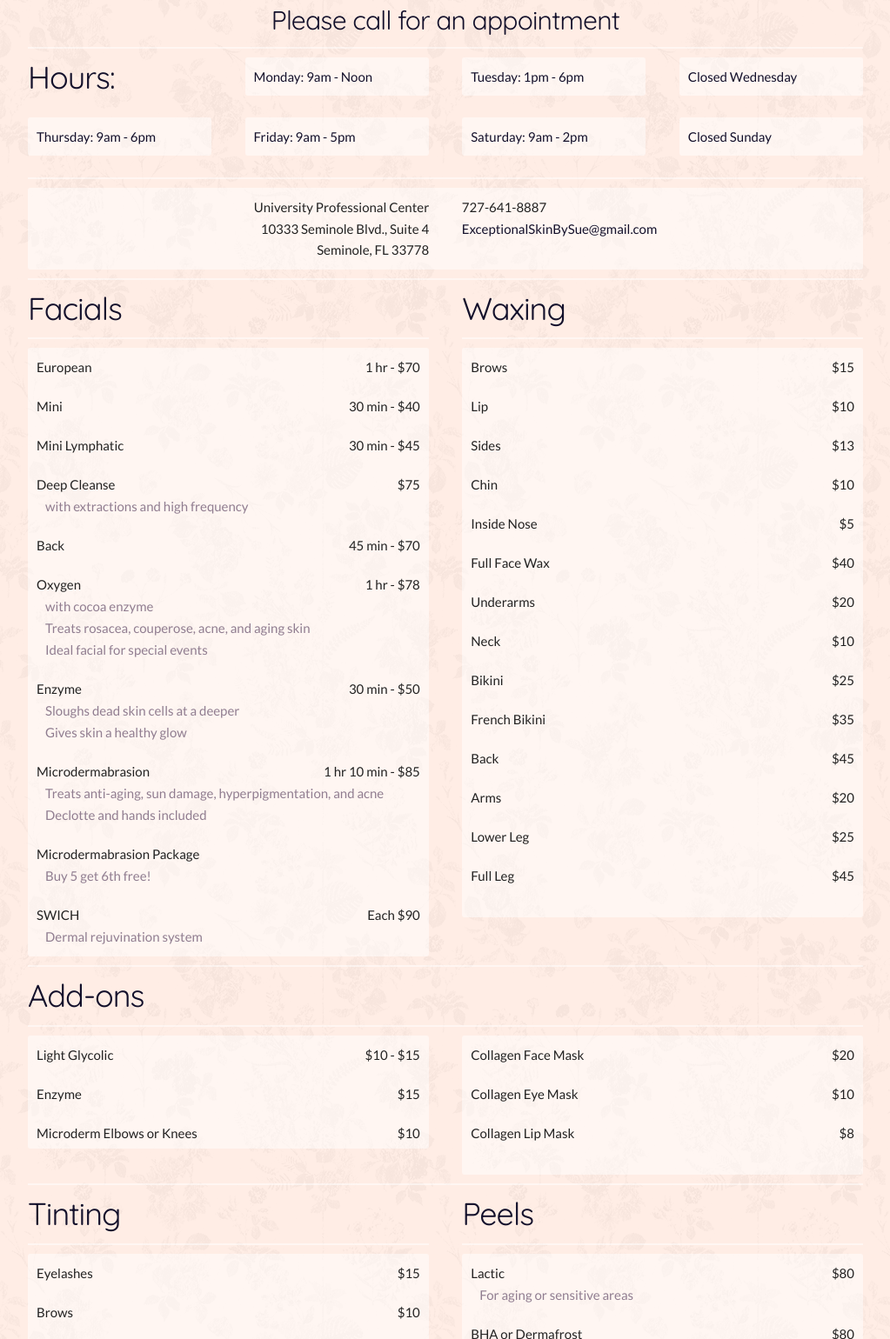
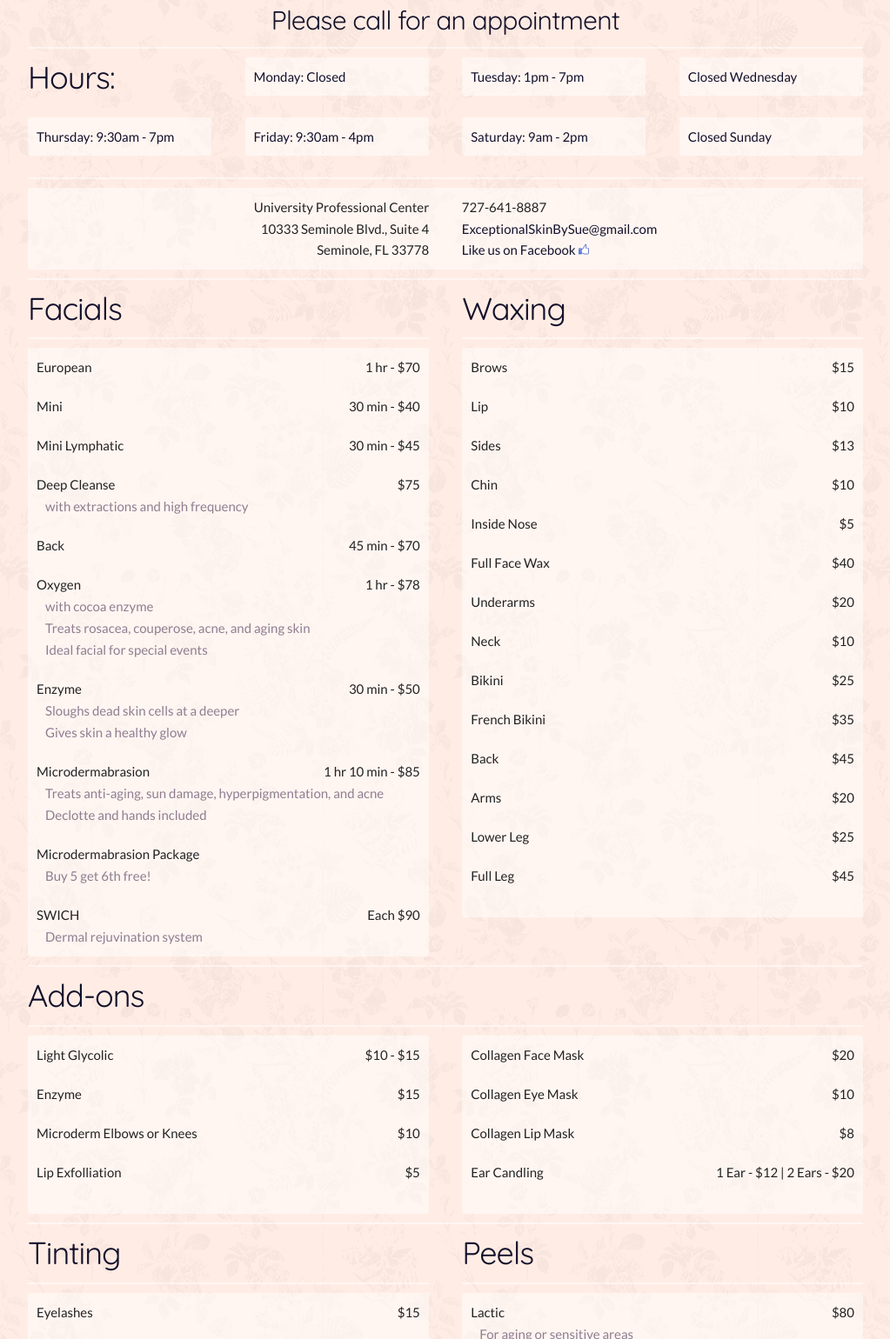
Before and after one commit to oat82997/Sue, a plain HTML site: page index.html in a window 1280 px wide. Shown: the part 205-1745 px from the top of the page at 87% size, without its empty margins (128-1151 px from the left). Drawn offline with nearby package versions, Linux system fonts and the light colour scheme; a script that the page names is missing.

Commit message:
Add files via upload

```diff
--- a/index.html
+++ b/index.html
@@ -54,13 +54,13 @@
 
     <div class="row hours">
       <div class="three columns t"><h3>Hours:</h3></div>
-      <div class="three columns"><p class="h">Monday: 9am - Noon</p></div>
-      <div class="three columns"><p class="h">Tuesday: 1pm - 6pm</p></div>
+      <div class="three columns"><p class="h">Monday: Closed</p></div>
+      <div class="three columns"><p class="h">Tuesday: 1pm - 7pm</p></div>
       <div class="three columns"><p class="h">Closed Wednesday</p></div>
     </div>
     <div class="row hours">
-      <div class="three columns"><p class="h">Thursday: 9am - 6pm</p></div>
-      <div class="three columns"><p class="h">Friday: 9am - 5pm</p></div>
+      <div class="three columns"><p class="h">Thursday: 9:30am - 7pm</p></div>
+      <div class="three columns"><p class="h">Friday: 9:30am - 4pm</p></div>
       <div class="three columns"><p class="h">Saturday: 9am - 2pm</p></div>
       <div class="three columns"><p class="h">Closed Sunday</p></div>
     </div>
@@ -80,8 +80,10 @@
       <div id="coms" class="one-half column">
         <p class="c onlyl"><span class="left">727-641-8887</span></p>
         <p class="c onlyl"><span class="left"><a href="mailto:exceptionalskinbysue@gmail.com">ExceptionalSkinBySue@gmail.com</a></span></p>
+        <p class="c onlyl"><span class="left"><a href="http://facebook.com/exceptionalskinbysue">Like us on Facebook <img src="images/thumb.png" style="max-height: 12px;"></a></span>
         <p class="c center onlys">727-641-8887</p>
-        <p class="c center onlys" style="margin-bottom: 0px;"><a href="mailto:exceptionalskinbysue@gmail.com">ExceptionalSkinBySue@gmail.com</a></p>
+        <p class="c center onlys"><a href="mailto:exceptionalskinbysue@gmail.com">ExceptionalSkinBySue@gmail.com</a></p>
+        <p class="c center onlys" style="margin-bottom: 0px;"><a href="http://facebook.com/exceptionalskinbysue">Like us on Facebook <img src="images/thumb.png" style="max-height: 12px;"></a></p>
       </div>
     </div>
 
@@ -160,14 +162,16 @@
         <div class="b">
           <p class="c l"><span class="left">Light Glycolic</span><span class="right">$10 - $15</span></p>
           <p class="c l"><span class="left">Enzyme</span><span class="right">$15</span></p>
-          <p class="c l connect"><span class="left">Microderm Elbows or Knees</span><span class="right">$10</span></p>
+          <p class="c l"><span class="left">Microderm Elbows or Knees</span><span class="right">$10</span></p>
+          <p class="c p"><span class="left">Lip Exfolliation</span><span class="right">$5</span></p>
         </div>
       </div>
       <div class="one-half column">
         <div class="b">
           <p class="c l"><span class="left">Collagen Face Mask</span><span class="right">$20</span></p>
           <p class="c l"><span class="left">Collagen Eye Mask</span><span class="right">$10</span></p>
-          <p class="c p"><span class="left">Collagen Lip Mask</span><span class="right">$8</span></p>
+          <p class="c l"><span class="left">Collagen Lip Mask</span><span class="right">$8</span></p>
+          <p class="c p"><span class="left">Ear Candling</span><span class="right">1 Ear - $12 | 2 Ears - $20</span></p>
         </div>
       </div>
     </div>
```
Also changed, not shown: images/thumb.png (added).
